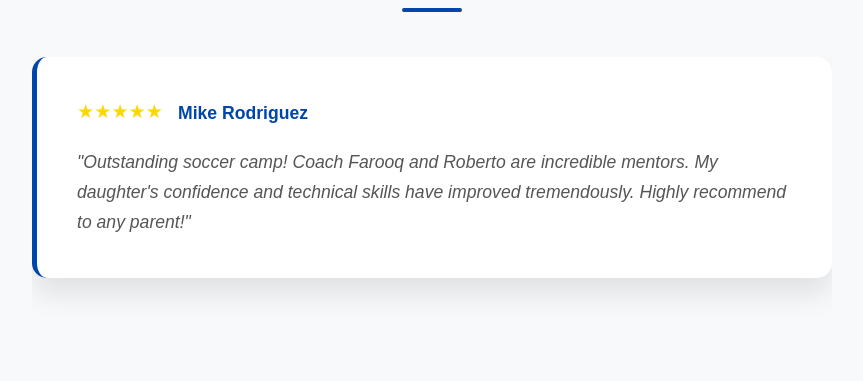
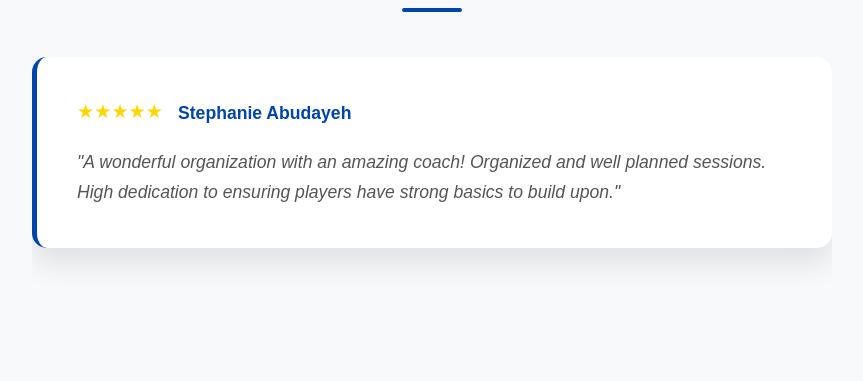
Before and after one commit to tdalal17/Azzurri-United-Soccer-Camp-website, a plain HTML site: page index.html in a window 1280 px wide. Shown: the part 3657-4038 px from the top of the page, without its empty margins (208-1071 px from the left). Drawn offline with Linux system fonts and the light colour scheme.

Commit message:
change the review and the strucature

```diff
--- a/index.html
+++ b/index.html
@@ -124,7 +124,7 @@
             </div>
             <div class="google-badge">
                 <span class="google-logo">🌟</span>
-                <span class="google-rating">4.9/5 ★★★★★ (33 Google Reviews)</span>
+                <span class="google-rating">5.0/5 ★★★★★ (Real Google Reviews)</span>
             </div>
         </div>
     </section>
--- a/script.js
+++ b/script.js
@@ -1,54 +1,29 @@
-// Sample Google Reviews Data
+// Real Google Reviews Data from Azzurri United Soccer Club
 const reviews = [
     {
-        name: "Sarah Johnson",
+        name: "Hannah Merrill",
         rating: 5,
-        text: "Azzurri United Soccer Camp exceeded our expectations! My son improved dramatically and made lifelong friends. The coaches are professional, patient, and truly care about each player's development."
+        text: "Azzurri United is the place to go if you are looking for an excellent soccer club for your kiddos! The coaches are amazing. They are so understanding and flexible. I would highly recommend to anyone who is looking for a soccer club."
     },
     {
-        name: "Mike Rodriguez",
+        name: "Stephanie Abudayeh",
         rating: 5,
-        text: "Outstanding soccer camp! Coach Farooq and Roberto are incredible mentors. My daughter's confidence and technical skills have improved tremendously. Highly recommend to any parent!"
+        text: "A wonderful organization with an amazing coach! Organized and well planned sessions. High dedication to ensuring players have strong basics to build upon."
     },
     {
-        name: "Jennifer Chen",
+        name: "Talin Nudelman",
         rating: 5,
-        text: "The best investment we made for our child's soccer development. The coaching staff is top-notch and the camp structure is excellent. Our son learned so much and had a blast!"
+        text: "Azzurri United Soccer Club is an amazing place for players of all levels!!! Everyone is so great with the kids!!! They focus on soccer fundamentals and skill development. It's so awesome!!!! If you are looking for a great place to play soccer, this club is 100% worth checking out!"
     },
     {
-        name: "David Thompson",
+        name: "Zaid Rafati",
         rating: 5,
-        text: "Fantastic experience! The coaches focus on both skill development and character building. My daughter looks forward to every session and has grown tremendously as a player."
+        text: "If you're searching for a soccer club for your kid, your search should begin and end with Azzurri United. I cannot speak enough about the coaches, truly first class. Coach Farooq is a wealth of knowledge, he will make sure that your kids learn the game of soccer the correct way, from the beginning, and set them up for success. Coach Rob is so passionate about the game, is driven to see the kids succeed. Whether your kid is 4 years old or 14 years old, this is where they should be."
     },
     {
-        name: "Maria Gonzalez",
+        name: "Setara Sous",
         rating: 5,
-        text: "Azzurri United provides the perfect environment for young players to develop. The Italian-style training approach is unique and effective. My son's ball control has improved significantly!"
-    },
-    {
-        name: "Robert Kim",
-        rating: 5,
-        text: "Professional coaching staff with a genuine passion for developing young talent. The camp atmosphere is positive and supportive. My daughter can't wait for the next session!"
-    },
-    {
-        name: "Lisa Williams",
-        rating: 5,
-        text: "Amazing soccer camp! The coaches are knowledgeable, patient, and create a fun learning environment. My son has improved his technique and tactical understanding remarkably."
-    },
-    {
-        name: "Ahmed Hassan",
-        rating: 5,
-        text: "Top-quality soccer training! Coach Roberto's technical expertise and Coach Farooq's leadership create the perfect combination. My daughter's skills have reached a new level."
-    },
-    {
-        name: "Karen Smith",
-        rating: 5,
-        text: "Excellent program that focuses on individual player development. The coaches provide personalized attention and create a positive team environment. Highly recommended!"
-    },
-    {
-        name: "Tony Martinez",
-        rating: 5,
-        text: "Outstanding soccer camp experience! The training sessions are well-structured and engaging. My son has developed both his technical skills and love for the game."
+        text: "I highly recommend Azzurri United SC for any young soccer player looking to improve their skills in a supportive and fun environment. The coaching staff is outstanding and my child has not only improved his skills but has also gained a real love for the sport. The facility at Streamwood Community Center is awesome and the overall organization of the club is excellent. I truly appreciate the positive, safe, and welcoming atmosphere they've created for all players."
     }
 ];
 
```
